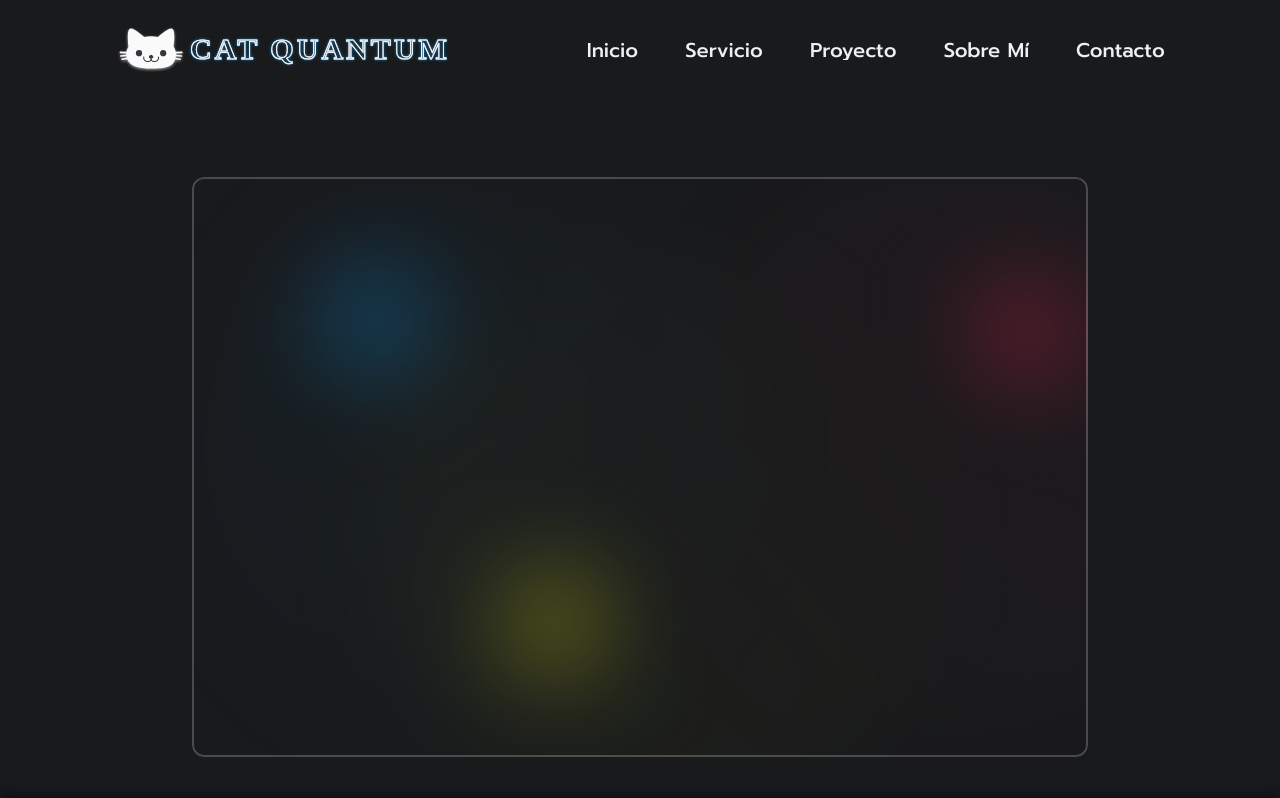
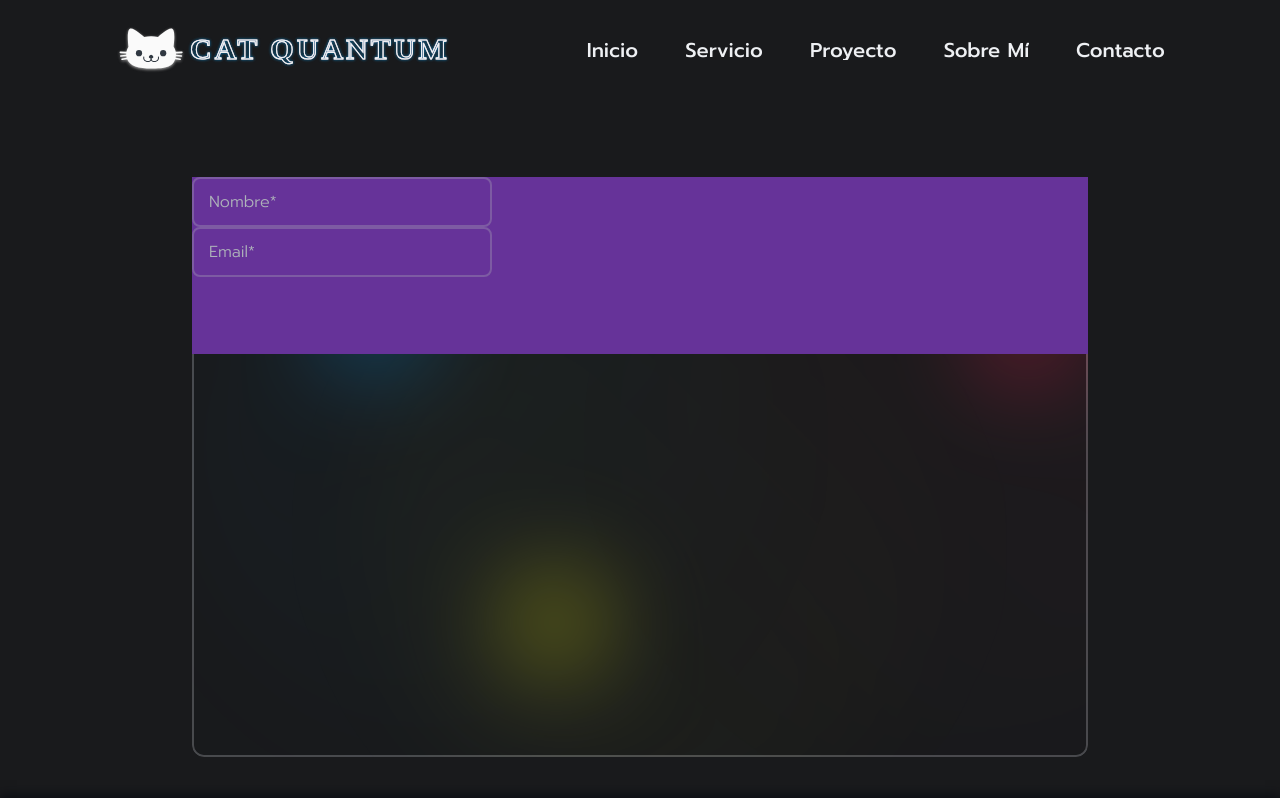
Before and after one commit to mocilnikcarlos/mocilnikcarlos.github.io, a React (Create React App) app: page /contacto in a window 1280 px wide. Shown: the top 798 px of the page. Built offline with nearby package versions, Linux system fonts and the light colour scheme.

Commit message:
Agregado formulario e inputs

```diff
--- a/src/components/forms/Inputs.jsx
+++ b/src/components/forms/Inputs.jsx
@@ -26,7 +26,7 @@ const InputEmail = (props) => {
         type={props.type}
         name="formHomeEmail"
         className="input"
-        required="required"
+        required={true}
         onChange={handleChange}
         value={form.formHomeEmail}
       />
--- a/src/components/pages/contacts/CardInputs.scss
+++ b/src/components/pages/contacts/CardInputs.scss
@@ -1,7 +1,7 @@
 @import "../../../sass/Style.scss";
 
 .box-card-inputs{
-    position: relative;
+    position: absolute;
     width: 100%;
     height: 580px;
     border-radius: 12px;
--- a/src/pages/contacts/Contacts.jsx
+++ b/src/pages/contacts/Contacts.jsx
@@ -1,4 +1,5 @@
 import React from "react";
+import { InputEmail, InputName } from "../../components/forms/Inputs";
 import CardInputs from "../../components/pages/contacts/CardInputs";
 import "./Contacts.scss";
 
@@ -6,7 +7,13 @@ const Contacts = () => {
   return (
     <section className="contact">
       <article className="article-contact">
-        <CardInputs />
+        <div className="card-inputs-contact">
+          <CardInputs />
+          <form className="box-inputs-contact">
+            <InputName type="text" placeholder="Nombre*" />
+            <InputEmail type="text" placeholder="Email*" />
+          </form>
+        </div>
       </article>
     </section>
   );
--- a/src/pages/contacts/Contacts.scss
+++ b/src/pages/contacts/Contacts.scss
@@ -9,4 +9,17 @@
 .article-contact {
     @include vw(70%);
     padding-top: 177px;
+    position: relative;
 }
+
+.card-inputs-contact{
+    background-color: rebeccapurple;
+}
+
+.box-inputs-contact{
+    background-color: rebeccapurple;
+    position: absolute;
+    z-index: 20;
+    width: 100%;
+    height: 100%;
+}
```
